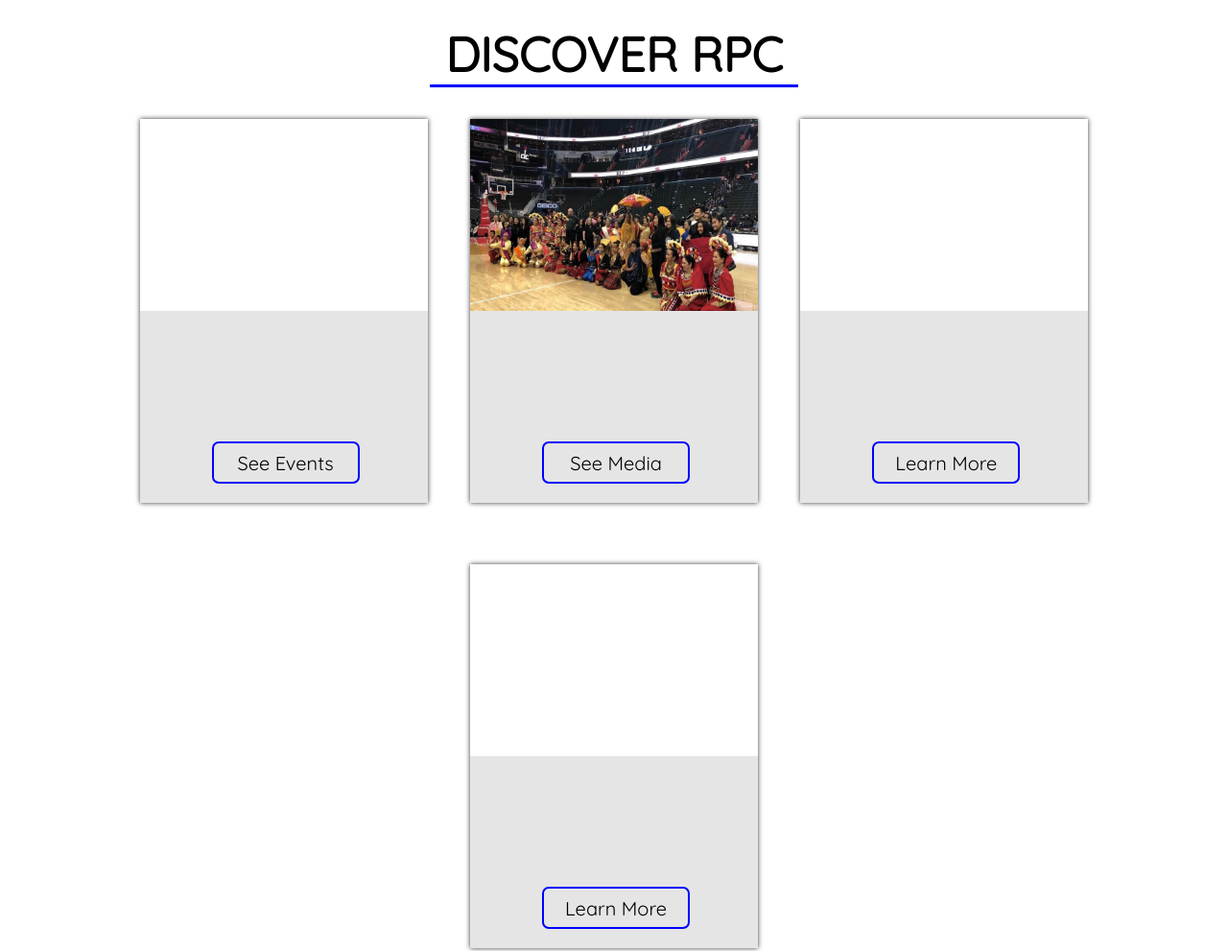
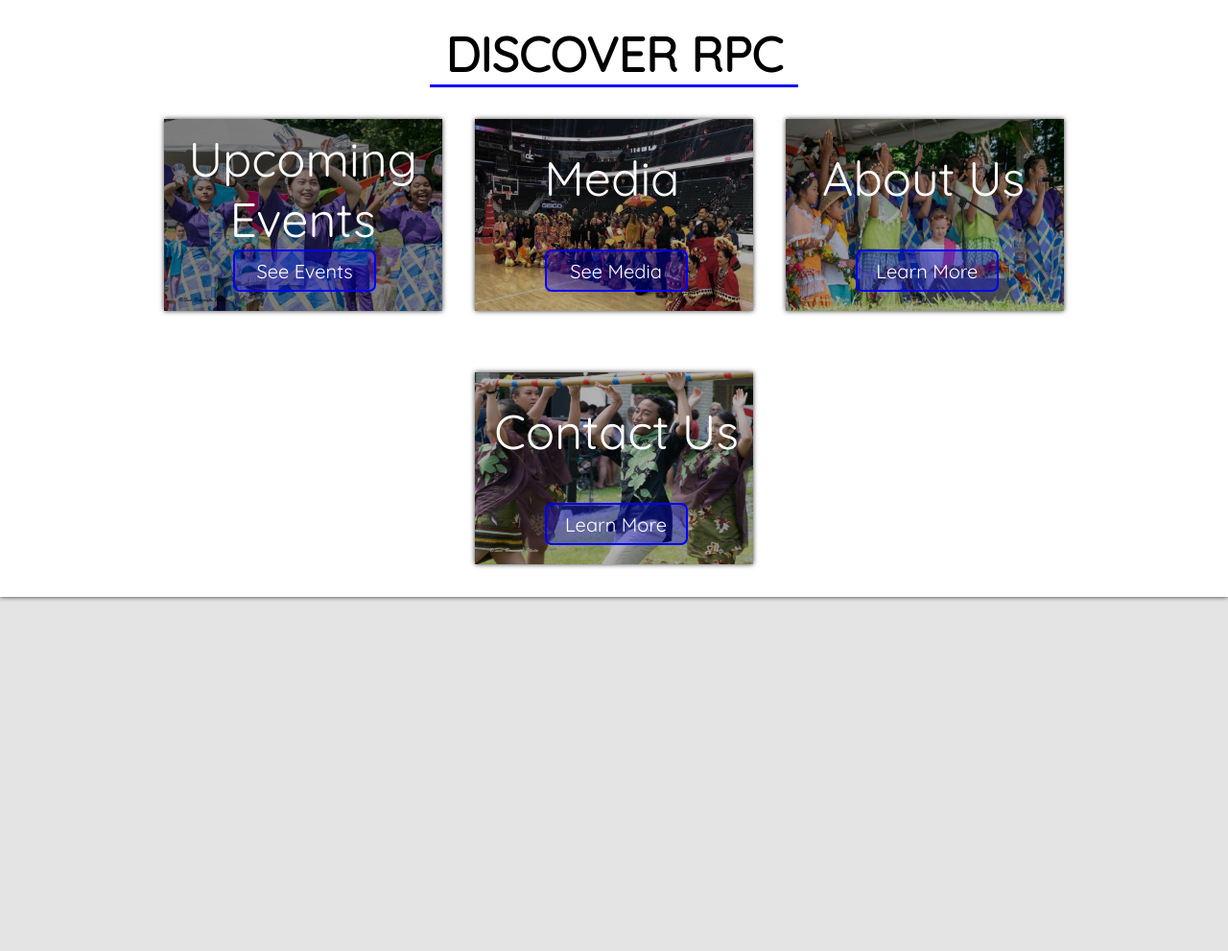
Before and after one commit to t3rminal0ne/t3rminal0ne.github.io, a plain HTML site: page index.html in a window 1280 px wide. Shown: the part 1080-2071 px from the top of the page at 96% size. After the commit the page ends 1737 px from the top, so only its background shows below. Drawn offline with Linux system fonts and the light colour scheme.

Commit message:
modified info-navbutton class

```diff
--- a/index.css
+++ b/index.css
@@ -244,32 +244,57 @@ CONTENT HOLDER NAV BUTTONS
     display:inline-block;
 
     position:relative;
-    margin-left:20px;
-    margin-right:20px;
+    margin-left:15px;
+    margin-right:15px;
 
     margin-top:30px;
     margin-bottom:30px;
 
-    height:400px;
-    top:10%;
+    height:200px;
 
-    width:300px;
+    width:290px;
 
-    background-color:rgba(0,0,0,.1);
+    background-color:white;
     box-shadow: 0px 0px 5px rgba(0,0,0,.8);
 }
 
 .info-navbutton-image {
     position:relative;
 
-    height:50%;
+    height:100%;
     width:100%;
     background-color:white;
 }
 
+.info-navbutton-image p {
+    position:absolute;
+    font-family:Quicksand;
+    font-size:50px;
+    color:white;
+
+    text-align:center;
+}
+
+#info-navbutton-image-see-events {
+    background: linear-gradient( rgba(0, 0, 0, 0.5), rgba(0, 0, 0, 0.5)), url('./photos/info-navbutton-image-see-events.jpg');
+    background-size: 300px 200px;
+
+}
+
 #info-navbutton-image-see-media {
-    background-image: url('./photos/info-navbutton-image-see-media.JPG');
+    background: linear-gradient( rgba(0, 0, 0, 0.3), rgba(0, 0, 0, 0.3)), url('./photos/info-navbutton-image-see-media.JPG');
     background-size: 300px 260px;
+}
+
+#info-navbutton-image-learn-more {
+    background: linear-gradient( rgba(0, 0, 0, 0.3), rgba(0, 0, 0, 0.3)), url('./photos/info-navbutton-image-learn-more.JPG');
+    background-size: 300px 200px;
+}
+
+#info-navbutton-image-learn-more-2 {
+    background: linear-gradient( rgba(0, 0, 0, 0.3), rgba(0, 0, 0, 0.3)), url('./photos/info-navbutton-image-learn-more-2.JPG');
+    background-size: 300px 260px;
+    background-position:left bottom;
 }
 
 redirectbutton {
@@ -284,7 +309,9 @@ redirectbutton {
     cursor:pointer;
 
     border: 2px solid blue;
+    color:white;
     border-radius:7px;
+    background-color:rgba(0,0,255,.3);
 
     transition: background-color .3s, color .3s;
 }
--- a/index.html
+++ b/index.html
@@ -49,19 +49,19 @@
             </div>
             <div id='content-holder-nav-buttons'>
                 <div class='info-navbutton'>
-                    <div class='info-navbutton-image' id='info-navbutton-image-see-events'></div>
+                    <div class='info-navbutton-image' id='info-navbutton-image-see-events'><p style="left:0%; top:-20%;">Upcoming Events</p></div>
                     <redirectbutton id='see-events-navbutton'><p>See Events</p></redirectbutton>
                 </div>
                 <div class='info-navbutton'>
-                    <div class='info-navbutton-image' id='info-navbutton-image-see-media'></div>
+                    <div class='info-navbutton-image' id='info-navbutton-image-see-media'><p style="left:25%; top:-10%;">Media</p></div>
                     <redirectbutton id='see-media-navbutton'><p>See Media</p></redirectbutton>
                 </div>
                 <div class='info-navbutton'>
-                    <div class='info-navbutton-image' id='info-navbutton-image-learn-more'></div>
+                    <div class='info-navbutton-image' id='info-navbutton-image-learn-more'><p style="left:13%; top:-10%;">About Us</p></div>
                     <redirectbutton id='learn-more-navbutton'><p>Learn More</p></redirectbutton>
                 </div>
                 <div class='info-navbutton'>
-                    <div class='info-navbutton-image' id='info-navbutton-image-learn-more-2'></div>
+                    <div class='info-navbutton-image' id='info-navbutton-image-learn-more-2'><p p style="left:7%; top:-10%;">Contact Us</p></div>
                     <redirectbutton id='learn-more-2-navbutton'><p>Learn More</p></redirectbutton>
                 </div>
             </div>
```
Also changed, not shown: photos/IMG_4515.JPG (added), photos/IMG_4554.JPG (added), photos/IMG_4555.JPG (added), photos/IMG_4559.JPG (added), photos/IMG_4562.JPG (added), photos/IMG_4564.JPG (added), photos/IMG_4567.JPG (added), photos/IMG_4646.JPG (added), photos/IMG_4647.JPG (added), photos/IMG_4648.JPG (added), photos/info-navbutton-image-learn-more-2.jpg (added), photos/info-navbutton-image-learn-more.jpg (added), photos/info-navbutton-image-see-events.jpg (added).
